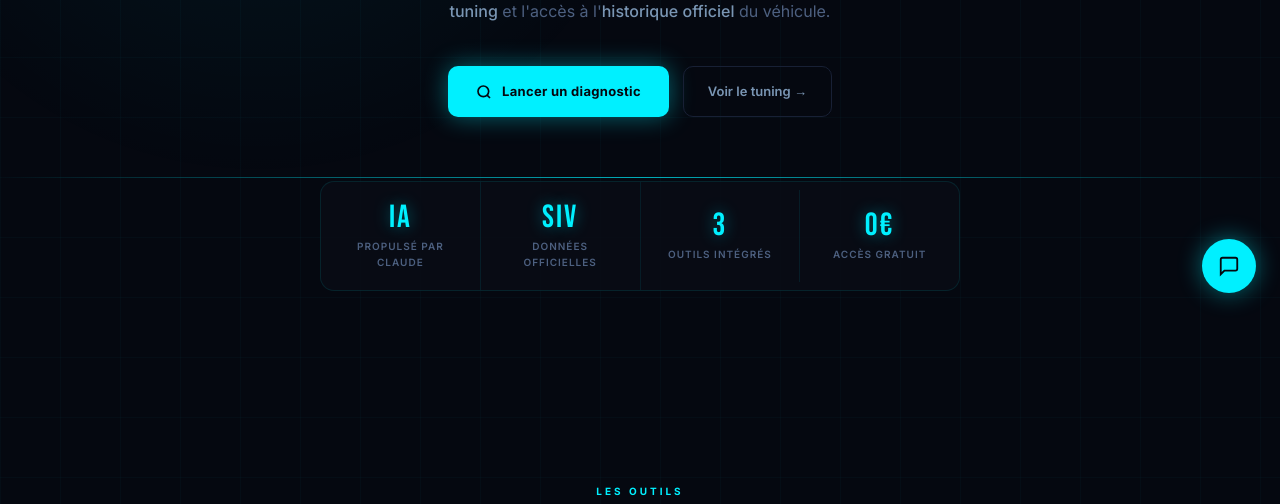
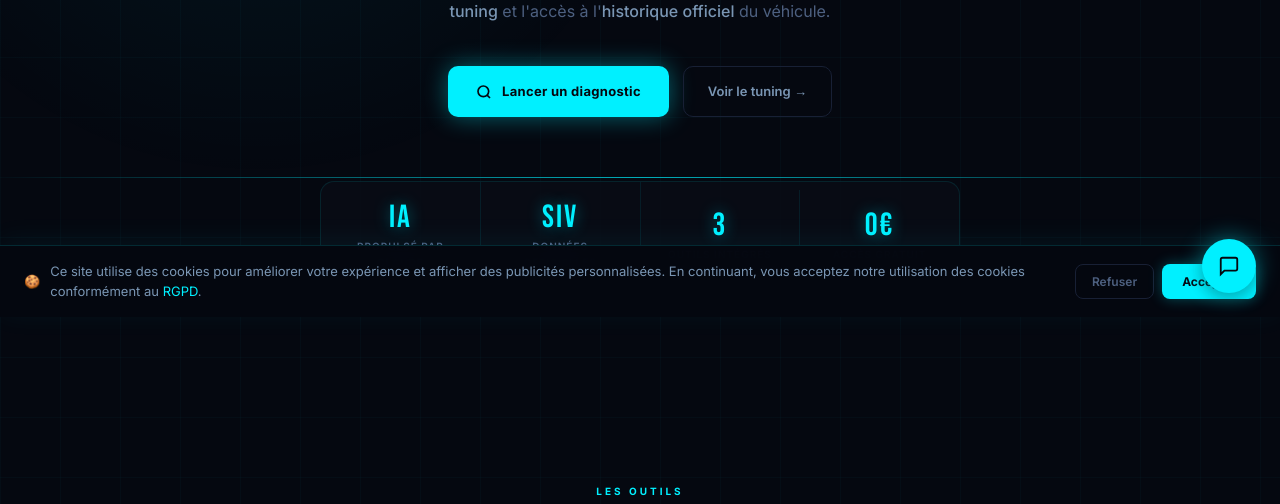
Before and after one commit to sidehdds/DDS-GARAGE, a Flask app: page / in a window 1280 px wide. Shown: the part 483-987 px from the top of the page. Run offline with Flask 3, Linux system fonts and the light colour scheme; some libraries are stand-ins or nearby versions.

Commit message:
Add RGPD cookie banner and AdSense structure

```diff
--- a/static/style.css
+++ b/static/style.css
@@ -1660,6 +1660,55 @@ main {
 .hi-orange{ border-top: 2px solid #f97316; box-shadow: 0 -1px 12px rgba(249, 115, 22, 0.1); }
 .hi-purple{ border-top: 2px solid #a78bfa; box-shadow: 0 -1px 12px rgba(167, 139, 250, 0.1); }
 
+/* ── COOKIE BANNER ────────────────────────────────────────────────────── */
+
+#cookie-banner {
+  position: fixed; bottom: 0; left: 0; right: 0; z-index: 8999;
+  background: rgba(5, 8, 16, 0.97);
+  border-top: 1px solid rgba(0, 240, 255, 0.15);
+  backdrop-filter: blur(16px);
+  padding: 16px 24px;
+  display: flex; align-items: center; justify-content: space-between;
+  gap: 16px; flex-wrap: wrap;
+  box-shadow: 0 -4px 30px rgba(0, 240, 255, 0.06);
+  animation: slideUp .3s ease;
+}
+@keyframes slideUp {
+  from { transform: translateY(100%); opacity: 0; }
+  to   { transform: translateY(0);    opacity: 1; }
+}
+.cookie-text {
+  display: flex; align-items: center; gap: 10px;
+  font-size: 13px; color: #7a96b4; line-height: 1.5; flex: 1;
+}
+.cookie-text a { color: var(--accent2); text-decoration: none; }
+.cookie-text a:hover { text-decoration: underline; }
+.cookie-btns { display: flex; gap: 8px; flex-shrink: 0; }
+.cookie-accept {
+  background: var(--accent2); border: none;
+  color: #050810; font-size: 12px; font-weight: 700;
+  font-family: 'Inter', sans-serif;
+  padding: 9px 20px; border-radius: 8px; cursor: pointer;
+  box-shadow: 0 0 14px rgba(0,240,255,.3);
+  transition: box-shadow .2s;
+}
+.cookie-accept:hover { box-shadow: 0 0 22px rgba(0,240,255,.5); }
+.cookie-refuse {
+  background: transparent; border: 1px solid #182035;
+  color: #4d6080; font-size: 12px; font-weight: 600;
+  font-family: 'Inter', sans-serif;
+  padding: 9px 16px; border-radius: 8px; cursor: pointer;
+  transition: border-color .2s, color .2s;
+}
+.cookie-refuse:hover { border-color: #4d6080; color: #7a96b4; }
+
+/* ── GOOGLE ADSENSE ───────────────────────────────────────────────────── */
+.ad-slot {
+  width: 100%; min-height: 90px;
+  display: flex; align-items: center; justify-content: center;
+  margin: 1rem 0;
+}
+
 /* ── LIVE CHAT WIDGET ─────────────────────────────────────────────────── */
 
 #lc-widget { position: fixed; bottom: 24px; right: 24px; z-index: 9000; }
--- a/templates/historique.html
+++ b/templates/historique.html
@@ -268,5 +268,10 @@
   </div>
   <script src="https://cdn.socket.io/4.7.5/socket.io.min.js"></script>
   <script src="/static/livechat.js"></script>
+  <div id="cookie-banner" style="display:none">
+    <div class="cookie-text"><span>🍪</span><span>Ce site utilise des cookies pour améliorer votre expérience et afficher des publicités personnalisées. Voir notre <a href="#">politique RGPD</a>.</span></div>
+    <div class="cookie-btns"><button class="cookie-refuse" onclick="cookieRefuse()">Refuser</button><button class="cookie-accept" onclick="cookieAccept()">Accepter</button></div>
+  </div>
+  <script src="/static/cookies.js"></script>
 </body>
 </html>
--- a/templates/landing.html
+++ b/templates/landing.html
@@ -418,5 +418,17 @@
   <script src="https://cdn.socket.io/4.7.5/socket.io.min.js"></script>
   <script src="/static/livechat.js"></script>
 
+  <!-- COOKIE BANNER -->
+  <div id="cookie-banner" style="display:none">
+    <div class="cookie-text">
+      <span>🍪</span>
+      <span>Ce site utilise des cookies pour améliorer votre expérience et afficher des publicités personnalisées. En continuant, vous acceptez notre utilisation des cookies conformément au <a href="#">RGPD</a>.</span>
+    </div>
+    <div class="cookie-btns">
+      <button class="cookie-refuse" onclick="cookieRefuse()">Refuser</button>
+      <button class="cookie-accept" onclick="cookieAccept()">Accepter</button>
+    </div>
+  </div>
+  <script src="/static/cookies.js"></script>
 </body>
 </html>
--- a/templates/tuning.html
+++ b/templates/tuning.html
@@ -388,5 +388,10 @@
   </div>
   <script src="https://cdn.socket.io/4.7.5/socket.io.min.js"></script>
   <script src="/static/livechat.js"></script>
+  <div id="cookie-banner" style="display:none">
+    <div class="cookie-text"><span>🍪</span><span>Ce site utilise des cookies pour améliorer votre expérience et afficher des publicités personnalisées. Voir notre <a href="#">politique RGPD</a>.</span></div>
+    <div class="cookie-btns"><button class="cookie-refuse" onclick="cookieRefuse()">Refuser</button><button class="cookie-accept" onclick="cookieAccept()">Accepter</button></div>
+  </div>
+  <script src="/static/cookies.js"></script>
 </body>
 </html>
```
Also changed, not shown: static/cookies.js (added, +46 -0 lines), templates/index.html (+12 -0 lines).
